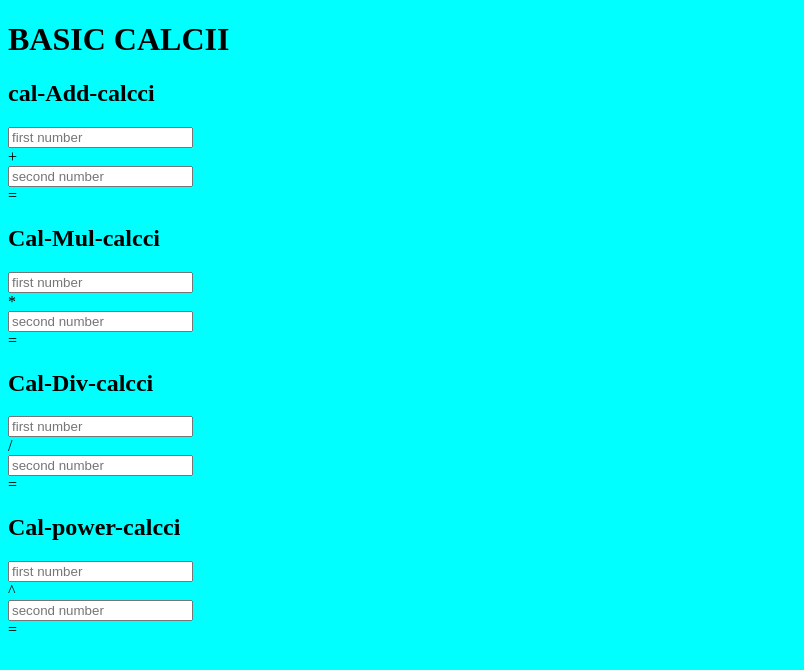
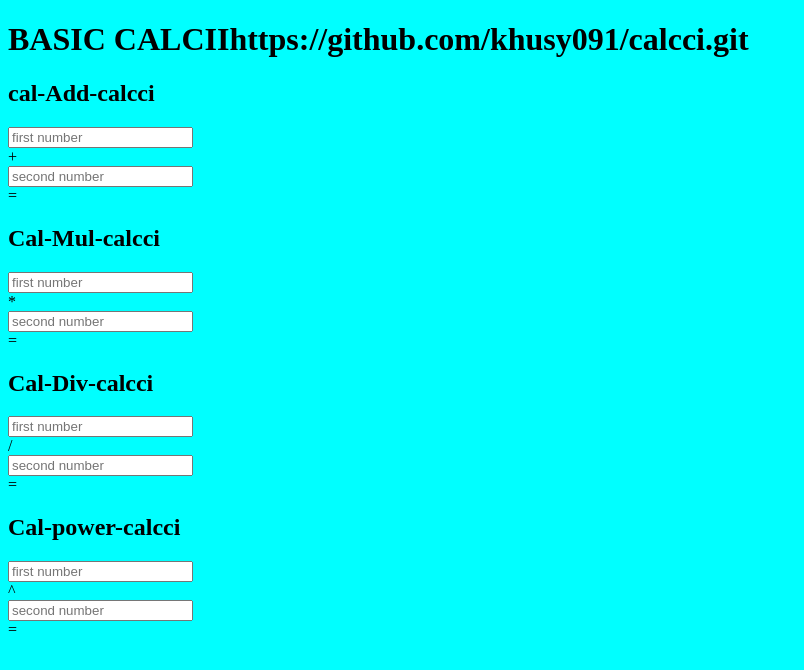
Before and after one commit to khusy091/xyz, a plain HTML site: page calculator.html in a window 1280 px wide. Shown: the whole page, without its empty margins (0-804 px from the left). Drawn offline with Linux system fonts and the light colour scheme.

Commit message:
commit first

```diff
--- a/calculator.html
+++ b/calculator.html
@@ -6,7 +6,7 @@
     <title>calculator</title>
 </head>
 <body bgcolor="aqua">
-    <h1>BASIC CALCII</h1>
+    <h1>BASIC CALCIIhttps://github.com/khusy091/calcci.git</h1>
     <h2>cal-Add-calcci</h2>
     <form oninput="result.value=parseInt(num1.value)+parseInt(num2.value)">
         <input type="number"id="num1" placeholder="first number"><br>+<br>
```
